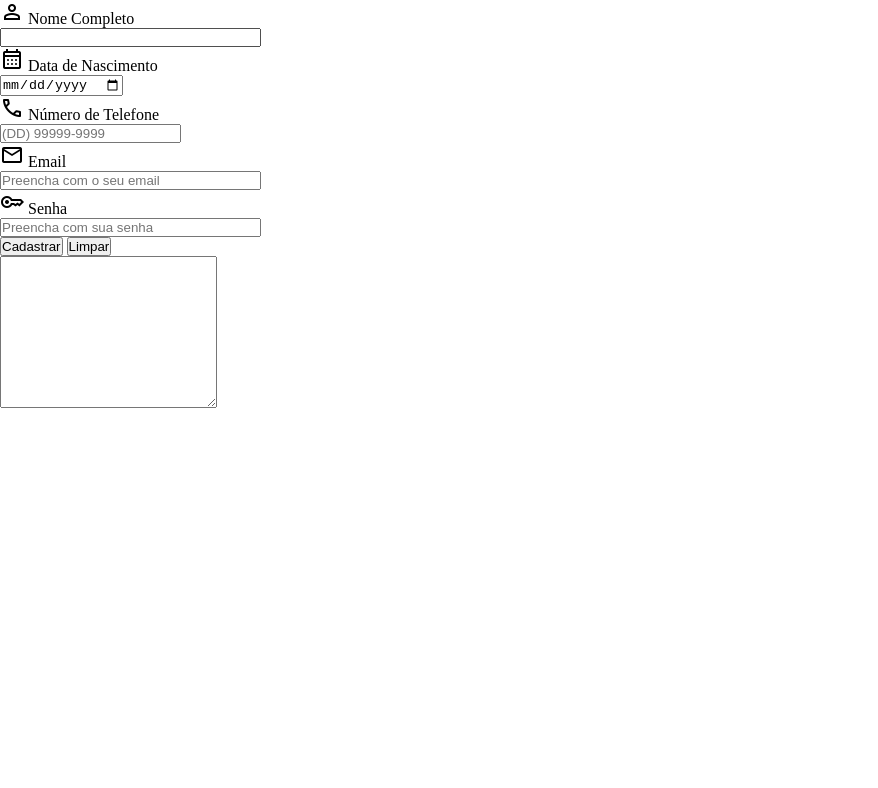
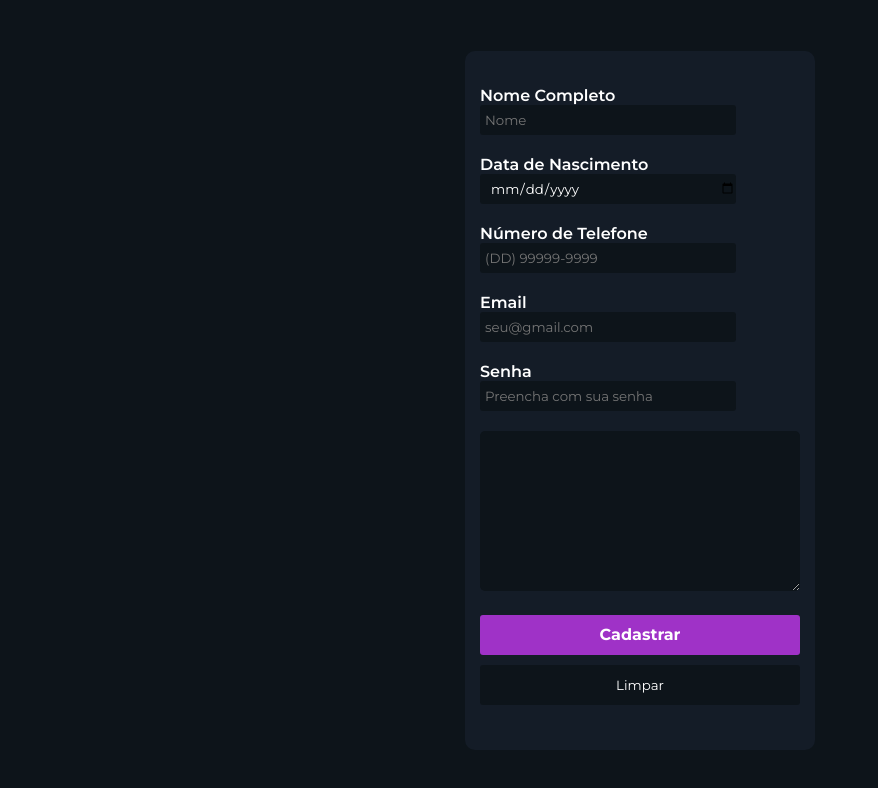
Before and after one commit to Emanuel-Reis17/site-login2, a plain HTML site: page index.html in a window 1280 px wide. Shown: the whole page, without its empty margins (0-878 px from the left). Drawn offline with nearby package versions, Linux system fonts and the light colour scheme.

Commit message:
deu errado

```diff
--- a/index.html
+++ b/index.html
@@ -11,41 +11,38 @@
 <body>
     <main>
         <div class="container">
-            <div class="content">
-                <!--Foto-->
-            </div>
-            <div class="forms">
             <form autocomplete="on" action="" method="post">
                 <p>
-                        <label for="xusername"><span class="material-symbols-outlined">person</span> Nome Completo</label><br>
-                        <input type="text" name="username" id="xusername" required size="30">
+                    <label for="xusername">Nome Completo</label><br>
+                    <input type="text" name="username" id="xusername"  size="30" placeholder="Nome">
                 </p>
                 <p>
-                        <label for="xdata"><span class="material-symbols-outlined">calendar_month</span> Data de Nascimento</label><br>
-                        <input type="date" name="data" id="xdata" required>
+                    <label for="xdata"><span cla></span>Data de Nascimento</label><br>
+                    <input type="date" name="data" id="xdata" >
                 </p>
                 <p>
-                        <label for="xtel"><span class="material-symbols-outlined"> Call </span> Número de Telefone</label><br>
-                        <input type="tel" name="tel" id="xtel" required minlength="15" maxlength="16" placeholder="(DD) 99999-9999">
+                    <label for="xtel">Número de Telefone</label><br>
+                    <input type="tel" name="tel" id="xtel"  minlength="15" maxlength="16" placeholder="(DD) 99999-9999">
                 </p>
                 <p>
-                        <label for="xemail"><span class="material-symbols-outlined"> Mail</span> Email</label><br>
-                        <input type="email" name="email" id="xemail" required size="30" autocomplete="email" placeholder="Preencha com o seu email">
+                    <label for="xemail">Email</label><br>
+                    <input type="email" name="email" id="xemail"  size="30" autocomplete="email" placeholder="seu@gmail.com">
                 </p>
                 <p>
-                        <label for="xsenha"><span class="material-symbols-outlined"> Key</span> Senha</label><br>
-                        <input type="password" name="senha" id="xsenha" required size="30" autocomplete="current-password" placeholder="Preencha com sua senha"
+                    <label for="xsenha">Senha</label><br>
+                    <input type="password" name="senha" id="xsenha"  size="30" autocomplete="current-password" placeholder="Preencha com sua senha"
                     >
                 </p>
-                    <p>
-                        <input type="submit" value="Cadastrar">
+                <textarea name="" id="xcomment" cols="25" rows="10" placeholder="Deixe um comentário">
+                </textarea>
+                <p class="buttons">
+                    <input type="button" value="Cadastrar" onclick="login()">
                     <input type="reset" value="Limpar">
                 </p>
-                    <textarea name="" id="xcomment" cols="25" rows="10">
-                    </textarea>
+
             </form>
         </div>
-        </div>
     </main>
+    <script src="script.js"></script>
 </body>
 </html>
--- /dev/null
+++ b/script.js
@@ -0,0 +1,17 @@
+function login(){
+    let name = document.querySelector('input#xusername')
+    let nasc = document.querySelector('input#xdata')
+    let tel = document.querySelector('input#xtel')
+    let email = document.querySelector('input#xemail')
+    let password = document.querySelector('input#xsenha')
+    let comment = document.querSelector('textarea#xcomment')
+
+    if(name.length == 0 || nasc.length == 0 || tel.length == 0 || email.length == 0 || password.length == 0) {
+        window.alert('~[ERRO] Dados Inválidos')
+        return false
+    } else {
+        window.alert('Cadastro feito com sucesso!')
+        return true
+        textarea.innerHTML = name
+    }
+}
--- a/style/style.css
+++ b/style/style.css
@@ -3,6 +3,7 @@
 @import url('https://fonts.googleapis.com/css2?family=Montserrat:ital,wght@0,100;0,200;0,300;0,400;0,500;0,600;0,700;0,800;0,900;1,100;1,200;1,300;1,400;1,500;1,600;1,700;1,800;1,900&display=swap');
 
 :root {
+    --color00: rgb(13, 20, 26);
     --color0: #BE3BED;
     --color1: #B237E0;
     --color2: #9F32C7;
@@ -16,5 +17,80 @@
 * {
     margin: 0px;
     padding: 0px;
+    font-family: var(--font1);
     box-sizing: border-box;
 }
+
+main {
+    display: flex;
+    justify-content: center;
+    align-items: center;
+    background-color: var(--color00);
+    color: white;
+    width: 100%;
+    height: 100vh;
+}
+
+.container {
+    background-color:rgb(20, 28, 39);
+    width: 350px;
+    padding: 15px;
+    border-radius: 10px;
+}
+
+p {
+    font-weight: 600;
+    margin: 20px 0px;
+}
+
+p input {
+    text-indent: 5px;
+    background-color: var(--color00);
+    color: white;
+    width: 80%;
+    height: 30px;
+    border: none;
+    border-radius: 3px;
+}
+
+p input:hover {
+    border: 1px solid var(--color1);
+    transition: 0.5s;
+}
+
+textarea {
+    text-indent: 1px;
+    background-color: var(--color00);
+    color: white;
+    width: 100%;
+    border: none;
+    border-radius: 5px;
+}
+
+.buttons input {
+    text-indent: 0px;
+    width: 100%;
+    height: 40px;
+    margin-bottom: 10px;
+}
+
+.buttons input[type=button] {
+    background-color:var(--color2);
+    color: white;
+    font-weight: bold;
+    font-size: 1em;
+}
+
+.buttons input[type=button]:hover {
+    background-color: var(--color3);
+    border: none;
+    transition: 0.4s;
+}
+
+.buttons input[type=reset]:hover {
+    background-color:var(--color2);
+    color: white;
+    font-weight: bold;
+    border: none;
+    transition: 0.7s;
+}
```
Lines whose indentation alone changed are shown as unchanged.
